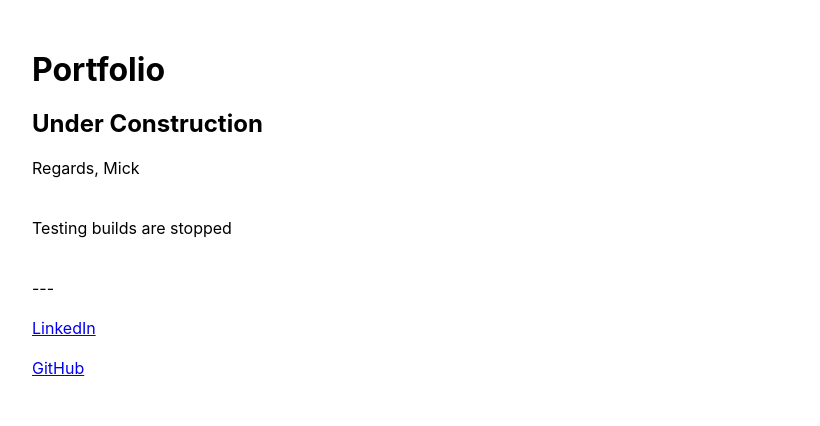
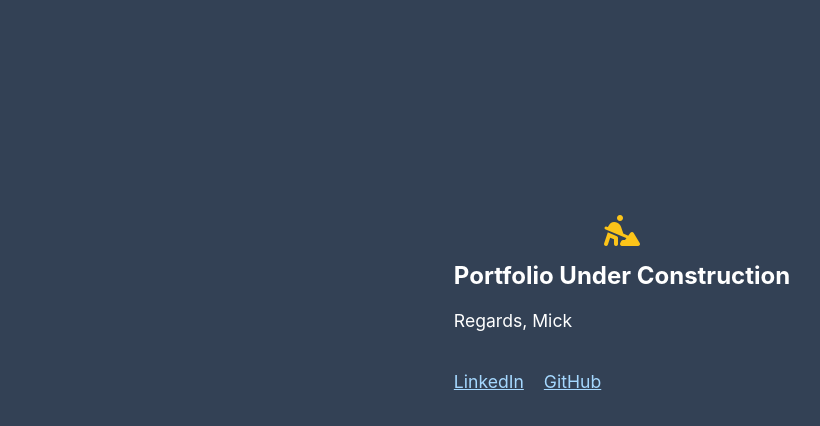
Before and after one commit to mickcaff/portfolio, a React (Create React App) app: page / in a window 1280 px wide. Shown: the top 426 px of the page, without its empty margins (18-838 px from the left). Built offline with nearby package versions, Linux system fonts and the light colour scheme.

Commit message:
under construction landing page

```diff
--- a/public/index.html
+++ b/public/index.html
@@ -9,6 +9,9 @@
       name="description"
       content="Web site created using create-react-app"
     />
+
+    <script src="https://kit.fontawesome.com/8d3b043deb.js" crossorigin="anonymous"></script>
+
     <!-- <link rel="apple-touch-icon" href="%PUBLIC_URL%/logo192.png" /> -->
     <!--
       manifest.json provides metadata used when your web app is installed on a
--- a/src/components/App.js
+++ b/src/components/App.js
@@ -3,14 +3,13 @@ import '../css/App.css';
 function App() {
   return (
     <div className="App">
-      <h1>Portfolio</h1><br />
-      <h2>Under Construction</h2><br />
+      <i class="fa-solid fa-2xl fa-person-digging"></i>
+      <h2>Portfolio Under Construction</h2><br />
       <p>Regards, Mick</p><br/><br />
-      <p>Testing builds are stopped</p><br/><br />
-      <p>---</p><br/>
-      <a href="https://www.linkedin.com/in/mcaffery/" rel='noreferrer' target="__blank" >LinkedIn</a><br/><br/>
-      <a href="https://github.com/mickcaff" rel='noreferrer' target="__blank">GitHub</a><br/><br/>
-      {/* <a href="/resume.pdf" target="___blank">Resume</a> */}
+      <div className='social-links'>
+        <a href="https://www.linkedin.com/in/mcaffery/" rel='noreferrer' target="__blank" >LinkedIn</a>
+        <a href="https://github.com/mickcaff" rel='noreferrer' target="__blank">GitHub</a>
+      </div>
     </div>
   );
 }
--- a/src/css/App.css
+++ b/src/css/App.css
@@ -1,3 +1,159 @@
+:root {
+  --oc-white: #fff;
+  --oc-black: #000;
+  --oc-gray-0: #f8f9fa;
+  --oc-gray-1: #f1f3f5;
+  --oc-gray-2: #e9ecef;
+  --oc-gray-3: #dee2e6;
+  --oc-gray-4: #ced4da;
+  --oc-gray-5: #adb5bd;
+  --oc-gray-6: #868e96;
+  --oc-gray-7: #495057;
+  --oc-gray-8: #343a40;
+  --oc-gray-9: #212529;
+  --oc-slate-0: #f8fafc;
+  --oc-slate-1: #f1f5f9;
+  --oc-slate-2: #e2e8f0;
+  --oc-slate-3: #cbd5e1;
+  --oc-slate-4: #94a3b8;
+  --oc-slate-5: #64748b;
+  --oc-slate-6: #475569;
+  --oc-slate-7: #334155;
+  --oc-slate-8: #1e293b;
+  --oc-slate-9: #0f172a;
+  --oc-red-0: #fff5f5;
+  --oc-red-1: #ffe3e3;
+  --oc-red-2: #ffc9c9;
+  --oc-red-3: #ffa8a8;
+  --oc-red-4: #ff8787;
+  --oc-red-5: #ff6b6b;
+  --oc-red-6: #fa5252;
+  --oc-red-7: #f03e3e;
+  --oc-red-8: #e03131;
+  --oc-red-9: #c92a2a;
+  --oc-pink-0: #fff0f6;
+  --oc-pink-1: #ffdeeb;
+  --oc-pink-2: #fcc2d7;
+  --oc-pink-3: #faa2c1;
+  --oc-pink-4: #f783ac;
+  --oc-pink-5: #f06595;
+  --oc-pink-6: #e64980;
+  --oc-pink-7: #d6336c;
+  --oc-pink-8: #c2255c;
+  --oc-pink-9: #a61e4d;
+  --oc-grape-0: #f8f0fc;
+  --oc-grape-1: #f3d9fa;
+  --oc-grape-2: #eebefa;
+  --oc-grape-3: #e599f7;
+  --oc-grape-4: #da77f2;
+  --oc-grape-5: #cc5de8;
+  --oc-grape-6: #be4bdb;
+  --oc-grape-7: #ae3ec9;
+  --oc-grape-8: #9c36b5;
+  --oc-grape-9: #862e9c;
+  --oc-violet-0: #f3f0ff;
+  --oc-violet-1: #e5dbff;
+  --oc-violet-2: #d0bfff;
+  --oc-violet-3: #b197fc;
+  --oc-violet-4: #9775fa;
+  --oc-violet-5: #845ef7;
+  --oc-violet-6: #7950f2;
+  --oc-violet-7: #7048e8;
+  --oc-violet-8: #6741d9;
+  --oc-violet-9: #5f3dc4;
+  --oc-indigo-0: #edf2ff;
+  --oc-indigo-1: #dbe4ff;
+  --oc-indigo-2: #bac8ff;
+  --oc-indigo-3: #91a7ff;
+  --oc-indigo-4: #748ffc;
+  --oc-indigo-5: #5c7cfa;
+  --oc-indigo-6: #4c6ef5;
+  --oc-indigo-7: #4263eb;
+  --oc-indigo-8: #3b5bdb;
+  --oc-indigo-9: #364fc7;
+  --oc-blue-0: #e7f5ff;
+  --oc-blue-1: #d0ebff;
+  --oc-blue-2: #a5d8ff;
+  --oc-blue-3: #74c0fc;
+  --oc-blue-4: #4dabf7;
+  --oc-blue-5: #339af0;
+  --oc-blue-6: #228be6;
+  --oc-blue-7: #1c7ed6;
+  --oc-blue-8: #1971c2;
+  --oc-blue-9: #1864ab;
+  --oc-cyan-0: #e3fafc;
+  --oc-cyan-1: #c5f6fa;
+  --oc-cyan-2: #99e9f2;
+  --oc-cyan-3: #66d9e8;
+  --oc-cyan-4: #3bc9db;
+  --oc-cyan-5: #22b8cf;
+  --oc-cyan-6: #15aabf;
+  --oc-cyan-7: #1098ad;
+  --oc-cyan-8: #0c8599;
+  --oc-cyan-9: #0b7285;
+  --oc-teal-0: #e6fcf5;
+  --oc-teal-1: #c3fae8;
+  --oc-teal-2: #96f2d7;
+  --oc-teal-3: #63e6be;
+  --oc-teal-4: #38d9a9;
+  --oc-teal-5: #20c997;
+  --oc-teal-6: #12b886;
+  --oc-teal-7: #0ca678;
+  --oc-teal-8: #099268;
+  --oc-teal-9: #087f5b;
+  --oc-green-0: #ebfbee;
+  --oc-green-1: #d3f9d8;
+  --oc-green-2: #b2f2bb;
+  --oc-green-3: #8ce99a;
+  --oc-green-4: #69db7c;
+  --oc-green-5: #51cf66;
+  --oc-green-6: #40c057;
+  --oc-green-7: #37b24d;
+  --oc-green-8: #2f9e44;
+  --oc-green-9: #2b8a3e;
+  --oc-lime-0: #f4fce3;
+  --oc-lime-1: #e9fac8;
+  --oc-lime-2: #d8f5a2;
+  --oc-lime-3: #c0eb75;
+  --oc-lime-4: #a9e34b;
+  --oc-lime-5: #94d82d;
+  --oc-lime-6: #82c91e;
+  --oc-lime-7: #74b816;
+  --oc-lime-8: #66a80f;
+  --oc-lime-9: #5c940d;
+  --oc-yellow-0: #fff9db;
+  --oc-yellow-1: #fff3bf;
+  --oc-yellow-2: #ffec99;
+  --oc-yellow-3: #ffe066;
+  --oc-yellow-4: #ffd43b;
+  --oc-yellow-5: #fcc419;
+  --oc-yellow-6: #fab005;
+  --oc-yellow-7: #f59f00;
+  --oc-yellow-8: #f08c00;
+  --oc-yellow-9: #e67700;
+  --oc-orange-0: #fff4e6;
+  --oc-orange-1: #ffe8cc;
+  --oc-orange-2: #ffd8a8;
+  --oc-orange-3: #ffc078;
+  --oc-orange-4: #ffa94d;
+  --oc-orange-5: #ff922b;
+  --oc-orange-6: #fd7e14;
+  --oc-orange-7: #f76707;
+  --oc-orange-8: #e8590c;
+  --oc-orange-9: #d9480f;
+  --navlinks1: var(--oc-slate-6);
+  --navlinks2: var(--oc-slate-4);
+  --text1: var(--oc-slate-8);
+  --background1: var(--oc-blue-2);
+  --background2: var(--oc-blue-2);
+  --primary2: var(--oc-yellow-4);
+  --primary3: var(--oc-indigo-9);
+  --primary6: #D6CDA4;
+  --primary7: #8C765A;
+  --primary8: #618C03;
+  --primary9: #fde047;
+  --primary10: #52525b;
+}
 * {
   margin: 0;
   padding: 0;
@@ -10,6 +166,7 @@ body {
     sans-serif;
   -webkit-font-smoothing: antialiased;
   -moz-osx-font-smoothing: grayscale;
+  background-color: var(--oc-slate-7);
 }
 
 code {
@@ -18,5 +175,22 @@ code {
 }
 
 .App{
-  margin: 50px;
+  color: white;
+  width: max-content;
+  margin: 200px auto;
+  display: flex;
+    flex-direction: column;
 }
+.fa-person-digging{
+  color: var(--oc-yellow-5);
+  margin: 30px;
+  align-self: center;
+}
+.App p {
+  font-size: 1.1rem;
+}
+.App a {
+  color: var(--oc-blue-2);
+  font-size: 1.1rem;
+  margin-right: 20px;
+}
```
